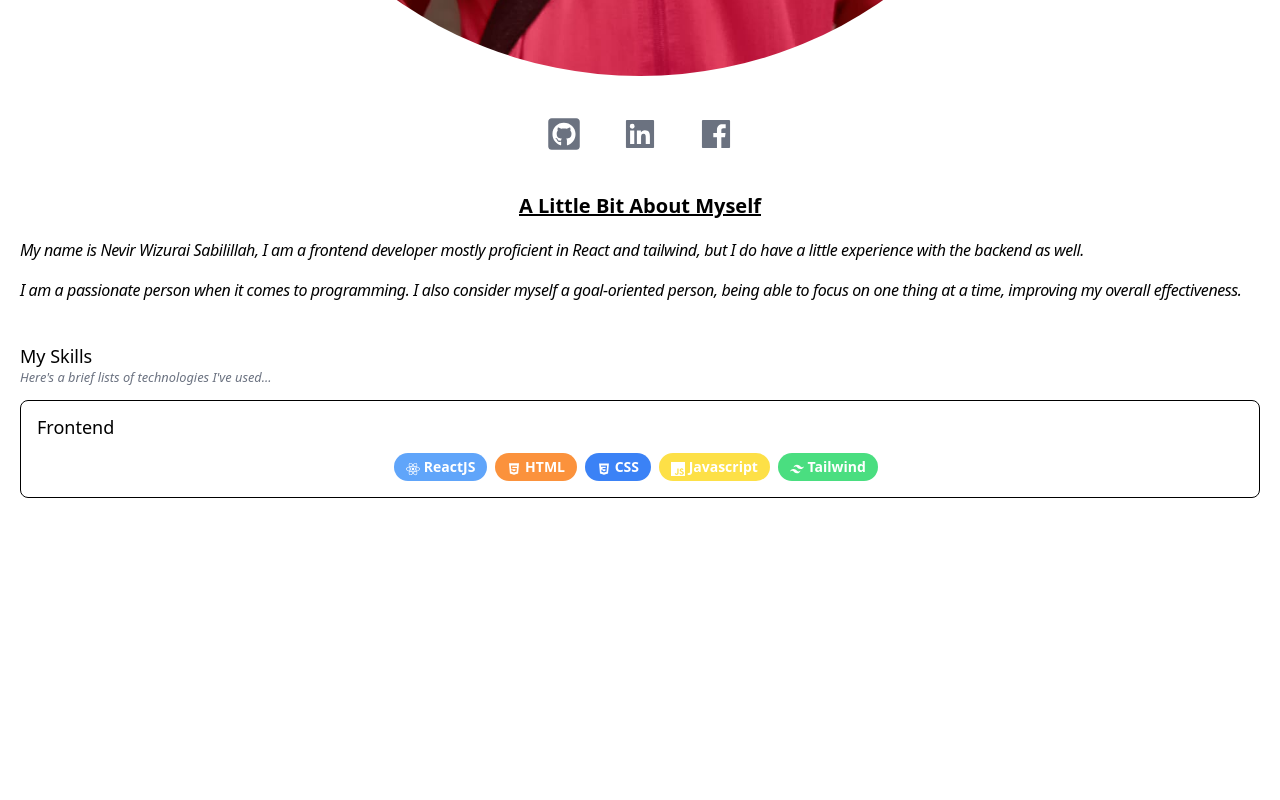
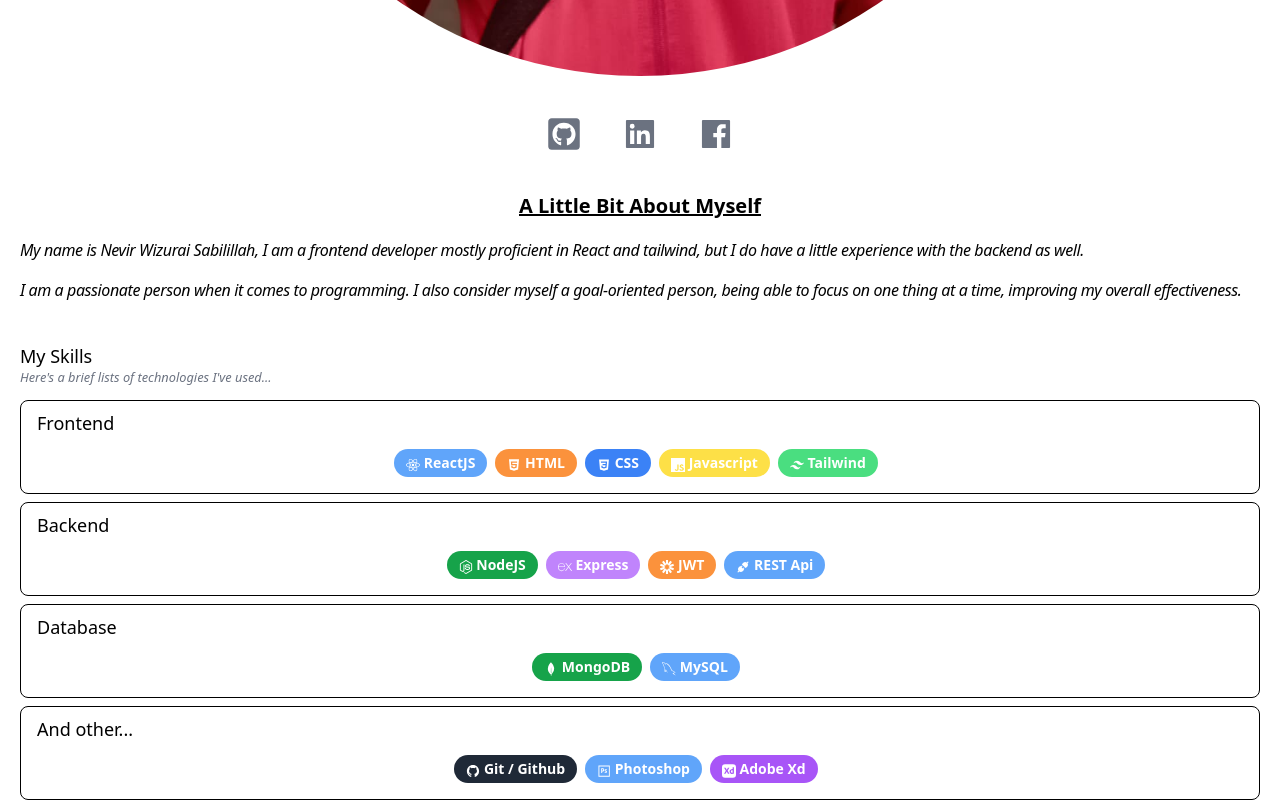
Before and after one commit to nevwizurai/portofolio, a React (Vite) app: page / in a window 1280 px wide. Shown: the part 969-1769 px from the top of the page. Before the commit the page ends 1467 px from the top, so only its background shows below. Built offline with nearby package versions, Linux system fonts and the light colour scheme.

Commit message:
added more skillsets

```diff
--- a/src/components/Home.section.jsx
+++ b/src/components/Home.section.jsx
@@ -5,7 +5,7 @@ import { AiFillLinkedin, AiFillFacebook } from "react-icons/ai";
 
 const Home = () => {
   return (
-    <section className="min-h-screen mb-5">
+    <section className="mb-5">
       {/* Navbar */}
       <nav>
         <div className="flex justify-between items-center py-3 px-5">
--- a/src/components/Skill.section.jsx
+++ b/src/components/Skill.section.jsx
@@ -1,8 +1,9 @@
 import React from "react";
-import { FaReact } from "react-icons/fa";
-import { AiFillHtml5 } from "react-icons/ai";
-import { DiCss3 } from "react-icons/di";
-import { SiJavascript, SiTailwindcss } from "react-icons/si";
+import { FaReact, FaNodeJs } from "react-icons/fa";
+import { AiFillHtml5, AiFillApi, AiFillGithub } from "react-icons/ai";
+import { DiCss3, DiPhotoshop } from "react-icons/di";
+import { SiJavascript, SiTailwindcss, SiExpress, SiJsonwebtokens, SiMongodb, SiAdobexd } from "react-icons/si";
+import { GrMysql } from "react-icons/gr";
 
 const Skill = () => {
   return (
@@ -12,16 +13,18 @@ const Skill = () => {
         <small className="italic text-gray-500">Here's a brief lists of technologies I've used...</small>
       </div>
 
+      <div className="flex flex-col gap-y-2">
+        {/* Frontend */}
         <div className="border border-black p-2 rounded-lg">
-        <div className="px-2 py-1 font-medium text-lg">Frontend</div>
+          <div className="px-2 pb-1 font-medium text-lg">Frontend</div>
           <div className="flex flex-wrap w-full justify-center mt-2">
-          <span class="inline-block bg-blue-400 rounded-full px-3 py-1 text-sm font-semibold text-white mr-2 mb-2">
+            <span className="inline-block bg-blue-400 rounded-full px-3 py-1 text-sm font-semibold text-white mr-2 mb-2">
               <FaReact className="inline" /> ReactJS
             </span>
-          <span class="inline-block bg-orange-400 rounded-full px-3 py-1 text-sm font-semibold text-white mr-2 mb-2">
+            <span className="inline-block bg-orange-400 rounded-full px-3 py-1 text-sm font-semibold text-white mr-2 mb-2">
               <AiFillHtml5 className="inline" /> HTML
             </span>
-          <span class="inline-block bg-blue-500 rounded-full px-3 py-1 text-sm font-semibold text-white mr-2 mb-2">
+            <span className="inline-block bg-blue-500 rounded-full px-3 py-1 text-sm font-semibold text-white mr-2 mb-2">
               <DiCss3 className="inline" /> CSS
             </span>
             <span className="inline-block bg-yellow-300 rounded-full px-3 py-1 text-sm font-semibold text-white mr-2 mb-2">
@@ -32,6 +35,55 @@ const Skill = () => {
             </span>
           </div>
         </div>
+
+        {/* Backend */}
+        <div className="border border-black p-2 rounded-lg">
+          <div className="px-2 pb-1 font-medium text-lg">Backend</div>
+          <div className="flex flex-wrap w-full justify-center mt-2">
+            <span className="inline-block bg-green-600 rounded-full px-3 py-1 text-sm font-semibold text-white mr-2 mb-2">
+              <FaNodeJs className="inline align-middle" /> NodeJS
+            </span>
+            <span className="inline-block bg-purple-400 rounded-full px-3 py-1 text-sm font-semibold text-white mr-2 mb-2">
+              <SiExpress className="inline" /> Express
+            </span>
+            <span className="inline-block bg-orange-400 rounded-full px-3 py-1 text-sm font-semibold text-white mr-2 mb-2">
+              <SiJsonwebtokens className="inline" /> JWT
+            </span>
+            <span className="inline-block bg-blue-400 rounded-full px-3 py-1 text-sm font-semibold text-white mr-2 mb-2">
+              <AiFillApi className="inline" /> REST Api
+            </span>
+          </div>
+        </div>
+
+        {/* Database */}
+        <div className="border border-black p-2 rounded-lg">
+          <div className="px-2 pb-1 font-medium text-lg">Database</div>
+          <div className="flex flex-wrap w-full justify-center mt-2">
+            <span className="inline-block bg-green-600 rounded-full px-3 py-1 text-sm font-semibold text-white mr-2 mb-2">
+              <SiMongodb className="inline align-middle" /> MongoDB
+            </span>
+            <span className="inline-block bg-blue-400 rounded-full px-3 py-1 text-sm font-semibold text-white mr-2 mb-2">
+              <GrMysql className="inline" /> MySQL
+            </span>
+          </div>
+        </div>
+
+        {/* Misc */}
+        <div className="border border-black p-2 rounded-lg">
+          <div className="px-2 pb-1 font-medium text-lg">And other...</div>
+          <div className="flex flex-wrap w-full justify-center mt-2">
+            <span className="inline-block bg-gray-800 rounded-full px-3 py-1 text-sm font-semibold text-white mr-2 mb-2">
+              <AiFillGithub className="inline align-middle" /> Git / Github
+            </span>
+            <span className="inline-block bg-blue-400 rounded-full px-3 py-1 text-sm font-semibold text-white mr-2 mb-2">
+              <DiPhotoshop className="inline" /> Photoshop
+            </span>
+            <span className="inline-block bg-purple-500 rounded-full px-3 py-1 text-sm font-semibold text-white mr-2 mb-2">
+              <SiAdobexd className="inline" /> Adobe Xd
+            </span>
+          </div>
+        </div>
+      </div>
     </section>
   );
 };
```
Lines whose indentation alone changed are shown as unchanged.
